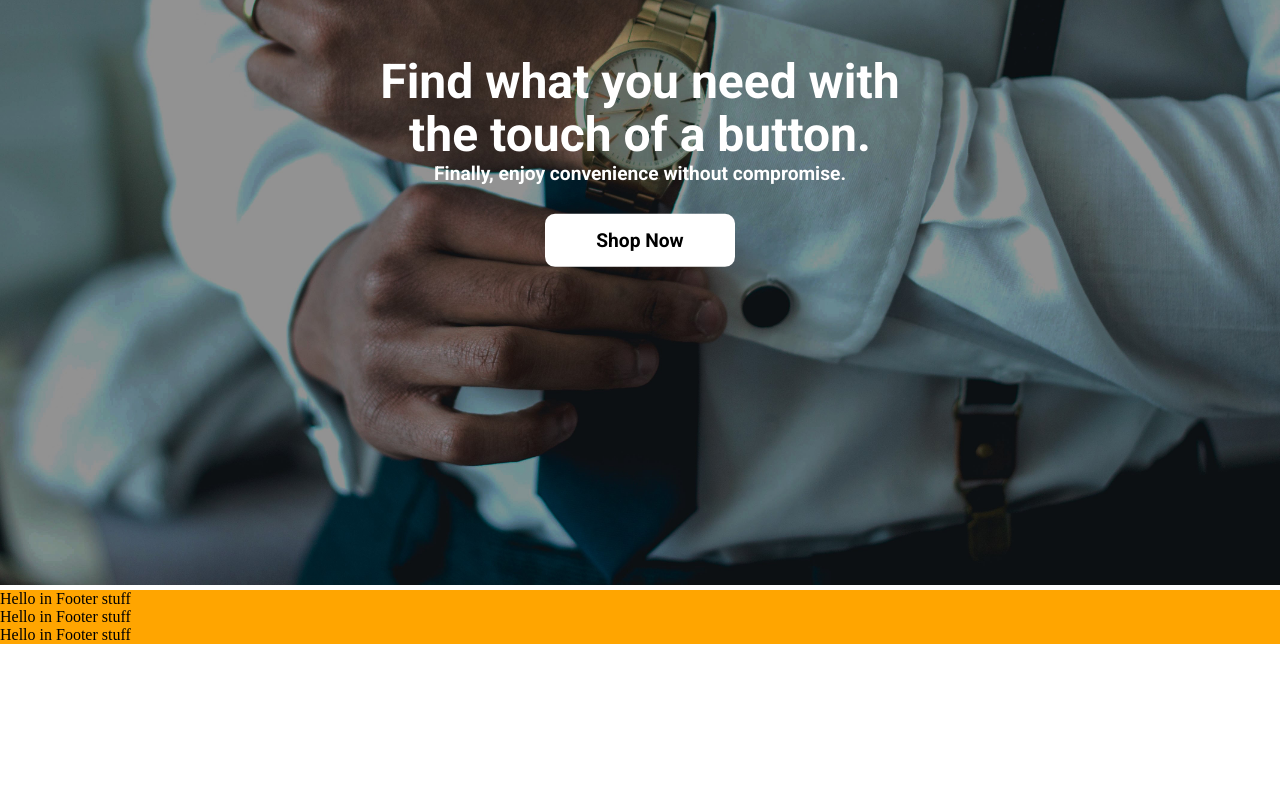
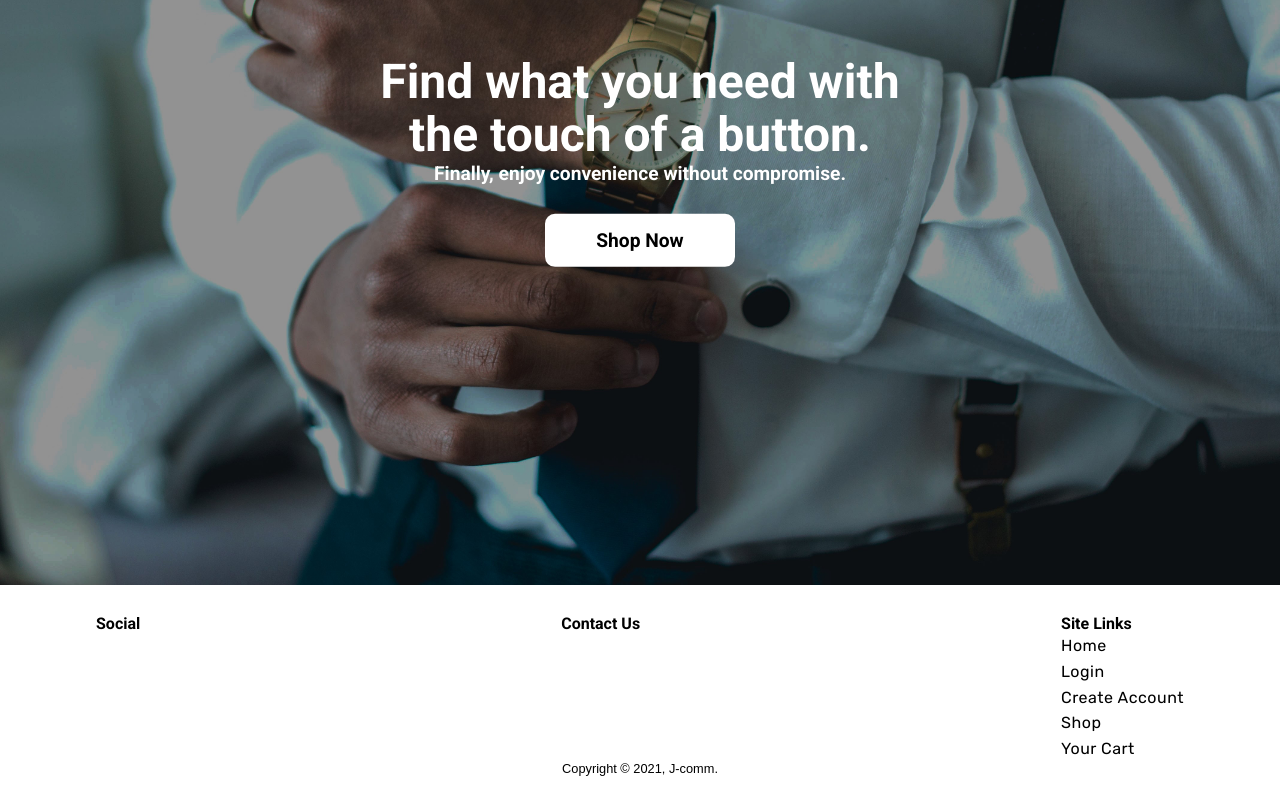
Before and after one commit to jpatrick7926/J-Comm, a React app: page / in a window 1280 px wide. Shown: the part 339-1139 px from the top of the page. Before the commit the page ends 983 px from the top, so only its background shows below. Built offline with nearby package versions, Linux system fonts and the light colour scheme; the HTML template or start-up script is replaced by a standard one.

Commit message:
add footer styles and layout

```diff
--- a/src/components/footer/Footer.jsx
+++ b/src/components/footer/Footer.jsx
@@ -4,15 +4,25 @@ import './footer-style.scss'
 const Footer = () => {
   return(
     <footer>
-      <div>
-        <p>Hello in Footer stuff</p>
+      <div className="footer-links">
+        <div className="footer-section">
+          <h4>Social</h4>
+        </div>
+        <div className="footer-section">
+          <h4>Contact Us</h4>
+        </div>
+        <div className="footer-section">
+          <h4>Site Links</h4>
+          <ul className="footer-ul">
+            <li className="footer-li">Home</li>
+            <li className="footer-li">Login</li>
+            <li className="footer-li">Create Account</li>
+            <li className="footer-li">Shop</li>
+            <li className="footer-li">Your Cart</li>
+          </ul>
+        </div>
       </div>
-      <div>
-        <p>Hello in Footer stuff</p>
-      </div>
-      <div>
-        <p>Hello in Footer stuff</p>
-      </div>
+      <p>Copyright © 2021, J-comm.</p>
     </footer>
   )
 }
--- a/src/components/footer/footer-style.scss
+++ b/src/components/footer/footer-style.scss
@@ -1,4 +1,37 @@
 footer {
-  background-color: orange;
+  font-family: "roboto", sans-serif;
+  // background-color: lavender;
+  width: 85%;
+  margin: 0 auto;
+  font-size: 1rem;
+  padding: 1.5em 0;
+  text-align: center;
+}
+
+.footer-links {
+  display:flex;
+  justify-content: space-between;
+}
+
+.footer-ul {
+  flex-direction: column;
   width: 100%;
+  align-items:flex-start;
 }
+
+.footer-li {
+  text-align: left;
+  font-weight: 300;
+  line-height: 1.6;
+}
+
+.footer-section h4{
+  font-weight:700;
+  text-align: left;
+}
+
+footer p {
+  font-family: sans-serif;
+  font-weight: 300;
+  font-size: .8rem;
+}
```
